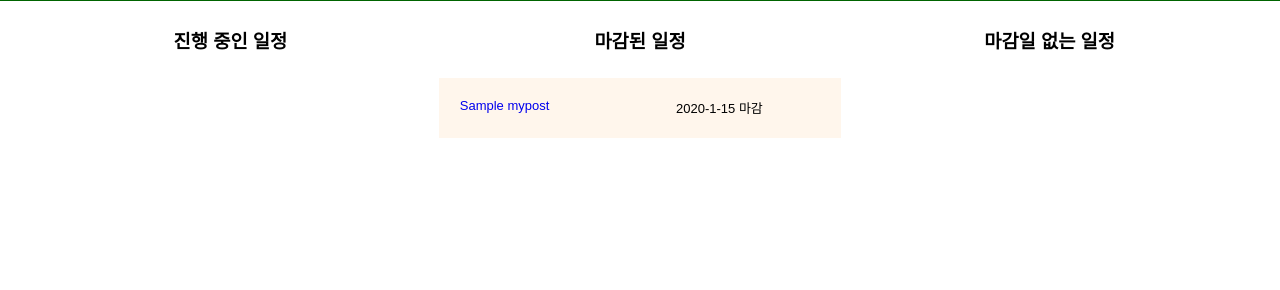
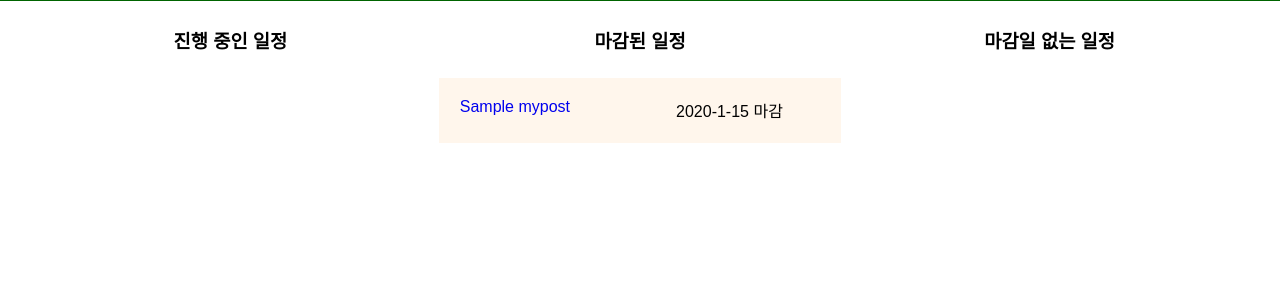
Before and after one commit to jschan0911/workspace, a Django app: page / in a window 1280 px wide. Shown: the part 148-438 px from the top of the page. Run offline with Django 4.2, Linux system fonts and the light colour scheme; tables that the repository leaves empty hold one stand-in row (values such as "Sample post").

Commit message:
edit: font-size

```diff
--- a/church_work/work_app/templates/home.html
+++ b/church_work/work_app/templates/home.html
@@ -55,7 +55,7 @@
             display: grid;
             /* grid-template-columns: repeat(2,1fr); */
             grid-template-columns: 60% 40%;
-            font-size: small;
+            font-size: medium;
             background-color: rgb(255, 246, 236);
         }
         .posts_not_enddate{
@@ -63,7 +63,7 @@
             margin: 1%;
             background-color: rgb(255, 246, 236);
             display: grid;
-            font-size: small;
+            font-size: medium;
             grid-template-columns: 1fr;
 
         }
```
